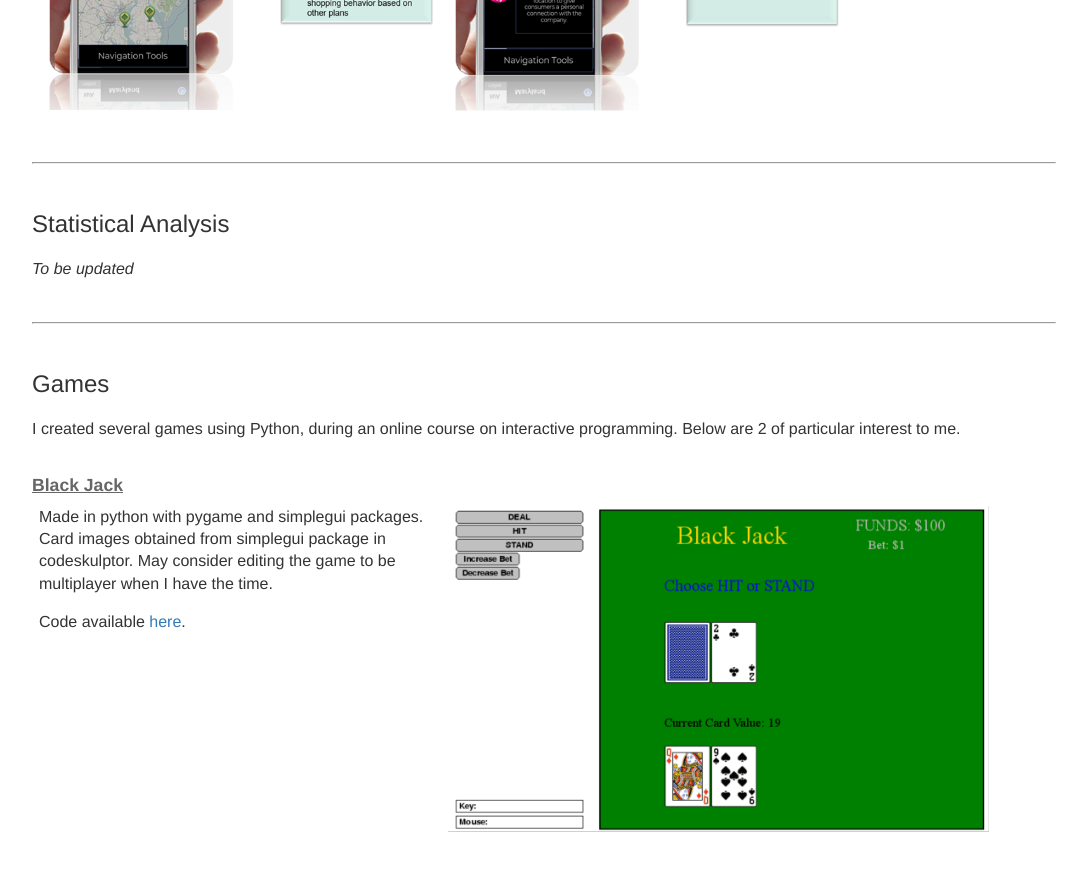
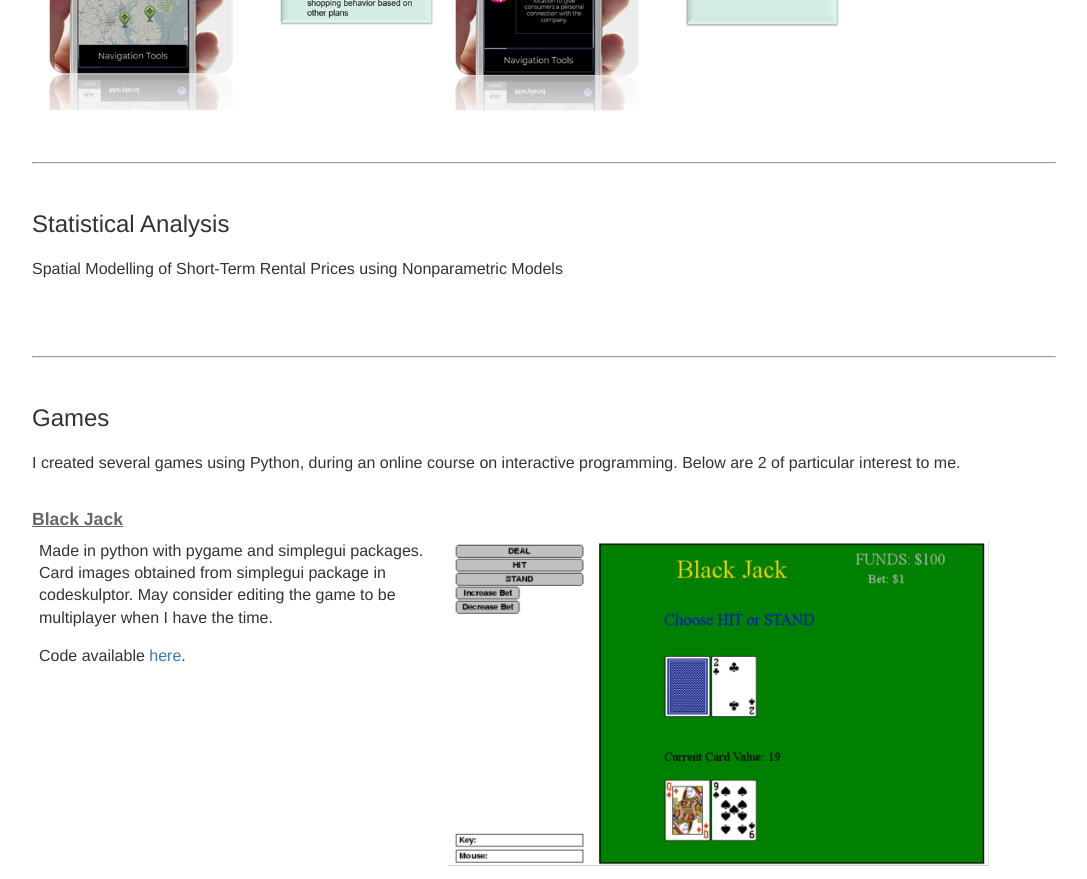
Before and after one commit to tanzhirong/tanzhirong.github.io, a Jekyll site: the page built from projects/index.html, in a window 1280 px wide and 900 px high, scrolled down 1888 px, cut to the strip 0-879 px from the top of the window. Shown: the whole strip, without its empty margins (96-1183 px from the left). Built offline with Jekyll 4.4.1, drawn with Linux system fonts in a browser that asks for light colours.

Commit message:
Update index.html

```diff
--- a/projects/index.html
+++ b/projects/index.html
@@ -39,7 +39,8 @@ title: Projects | Zhi Rong Tan
 <hr><br>
 
 <h2>Statistical Analysis</h2>
-<p><i>To be updated</i></p><br>
+<p>Spatial Modelling of Short-Term Rental Prices using Nonparametric Models</p><br>
+<p></p><br>
 <hr><br>
 
 
```
